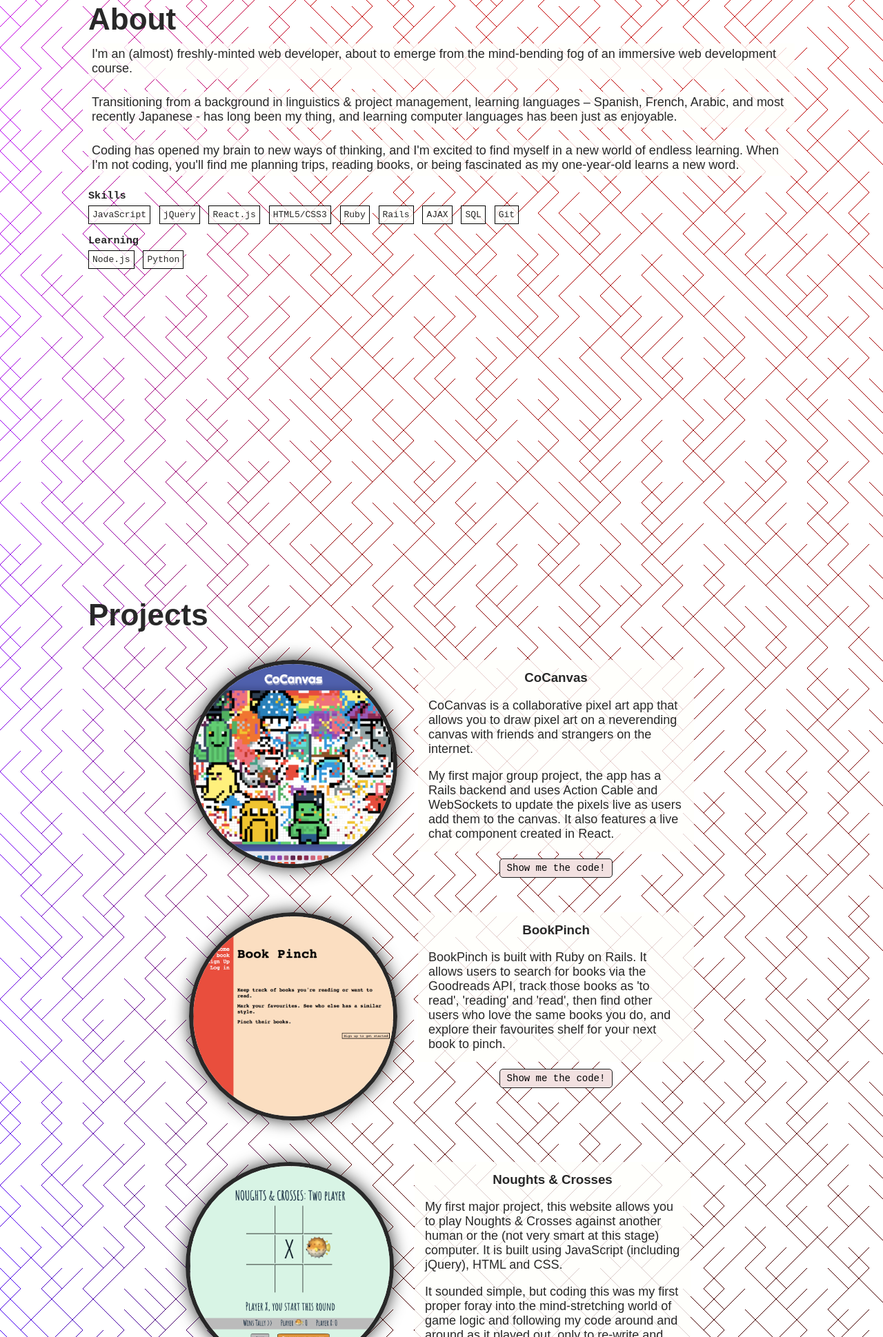
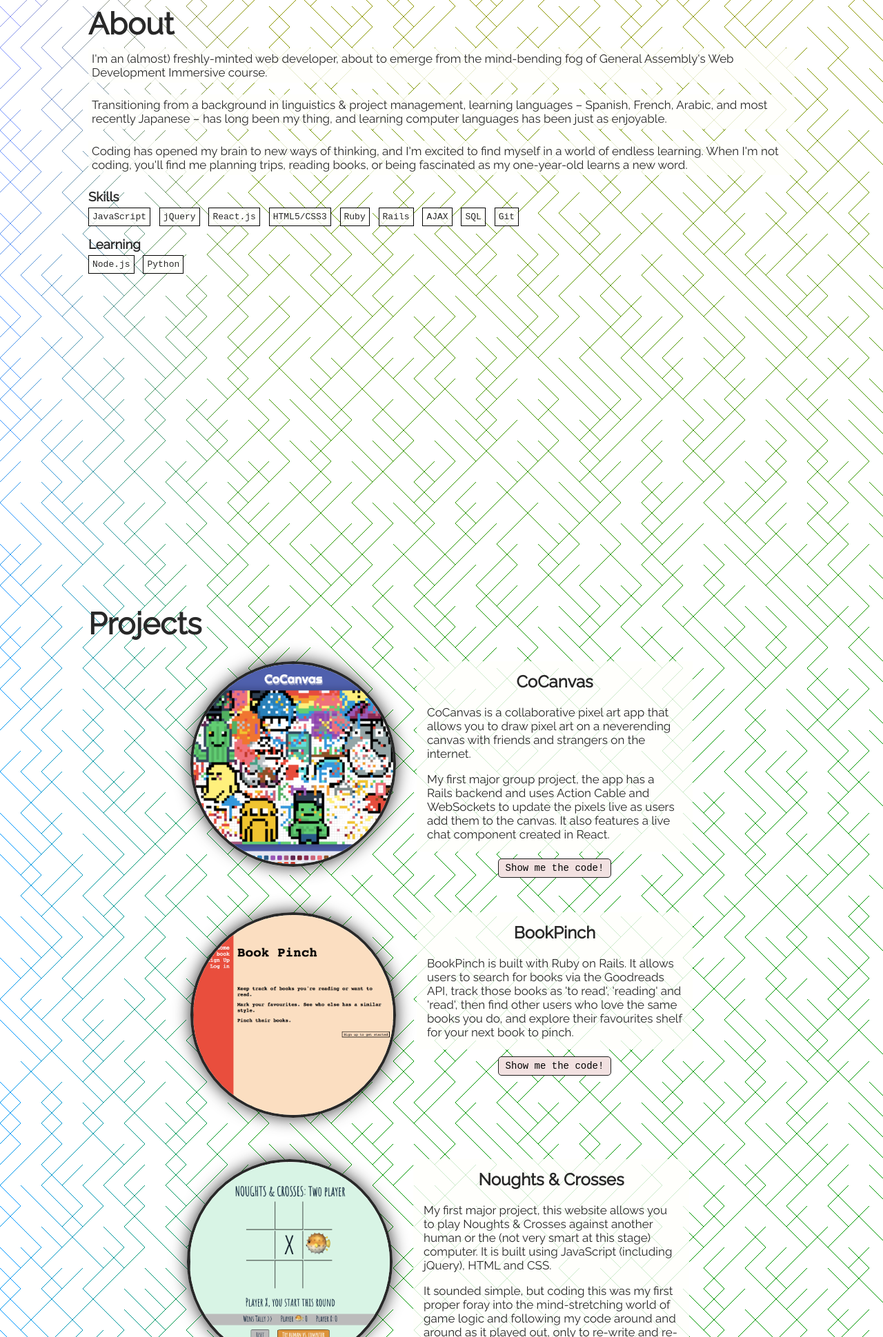
Before and after one commit to katshaze/katshaze.github.io, a plain HTML site: page index.html in a window 1280 px wide. Shown: the part 861-2800 px from the top of the page at 69% size. Drawn offline with Linux system fonts and the light colour scheme.

Commit message:
more responsiveness. fonts

```diff
--- a/css/style.css
+++ b/css/style.css
@@ -1,14 +1,16 @@
+/* IMPORTED FONTS */
+/* font-family: 'Raleway', sans-serif;
+font-family: 'IBM Plex Sans', sans-serif;
+font-family: 'Open Sans', sans-serif; */
+
 /* MAJOR ELEMENTS */
-/* * {
-  box-sizing: border-box;
-} */
 
 html {
 
 }
 
 body {
-  font-family: sans-serif;
+  font-family: 'Raleway', sans-serif;
   margin: 0;
   padding: 0;
 }
@@ -50,11 +52,15 @@ a {
 }
 
 a:hover {
-  color: rgba(120, 100, 100, 1);
+
+}
+
+h1, h2, h3, nav a {
+  font-family: 'Raleway', sans-serif;
 }
 
 p {
-  font-size: 18px;
+  font-size: 17px;
 }
 
 /* CANVAS STYLING */
@@ -89,6 +95,7 @@ nav #home-nav {
 
 nav a:hover {
   text-decoration: underline;
+  color: rgba(120, 100, 100, 1);
 }
 
 /* SPACER */
@@ -115,11 +122,13 @@ h1.hello {
   font-size: 60px;
   text-transform: uppercase;
   margin-bottom: 10px;
+  font-family: 'Raleway', sans-serif;
 }
 
 h1 {
   font-size: 44px;
   margin-top: 0;
+  font-family: 'Raleway', sans-serif;
 }
 
 .intro h2 {
@@ -146,7 +155,7 @@ h1 {
 /* ABOUT */
 .about {
   min-height: 100vh;
-  margin-top: 64px;
+  margin-top: 70px;
 }
 
 .about h1 {
@@ -202,7 +211,7 @@ p.one {
 
 /* PROJECTS */
 .projects {
-  margin: 64px auto 0 auto;
+  margin: 70px auto 0 auto;
 }
 
 .projects h1 {
@@ -217,10 +226,14 @@ p.one {
   margin: 40px 0 0 0;
 }
 
+.project.co-canvas {
+  margin-top: 20px !important;
+}
+
 figure {
   width: 290px;
   height: 290px;
-  border: 6px solid rgba(40, 40, 40, 1);
+  border: 4px solid rgba(40, 40, 40, 1);
   position: relative;
   box-shadow: 0 0 25px rgba(0,0,0,0.8);
   margin: 0;
@@ -259,6 +272,10 @@ figcaption:hover {
   opacity: .6;
 }
 
+figcaption a:hover {
+  font-size: 23px;
+}
+
 .circle, .circle img, .circle figcaption {
   border-radius: 50%;
 }
@@ -272,7 +289,7 @@ figcaption:hover {
   width: 310px;
 }
 
-.description h3 {
+.description h2 {
   margin-top: 0;
   text-align: center;
 }
@@ -319,7 +336,7 @@ footer a {
     width: 400px;
   }
 }
-@media (min-width: 650px) {
+@media (min-width: 630px) {
   nav {
     justify-content: flex-start;
   }
@@ -337,7 +354,6 @@ footer a {
   }
   .project {
     flex-direction: row;
-    /* justify-content: space-evenly; */
     align-items: flex-start;
   }
   .description {
--- a/index.html
+++ b/index.html
@@ -7,6 +7,9 @@
   <title>Katrina Hayes</title>
   <link rel="stylesheet" href="css/normalize.css">
   <link rel="stylesheet" href="css/style.css">
+  <style>
+  @import url('https://fonts.googleapis.com/css?family=IBM+Plex+Sans|Open+Sans|Raleway');
+  </style>
   <link rel="stylesheet" href="https://use.fontawesome.com/releases/v5.0.10/css/all.css" integrity="sha384-+d0P83n9kaQMCwj8F4RJB66tzIwOKmrdb46+porD/OvrJ+37WqIM7UoBtwHO6Nlg" crossorigin="anonymous">
   <script type="text/javascript" src="js/jquery.js"></script>
   <script src="js/animations.js"></script>
@@ -29,7 +32,7 @@
             <a class="fab fa-github" href="https://www.github.com/katshaze" target="_blank"></a>
             <a class="fab fa-linkedin" href="https://www.linkedin.com/in/katrina-hayes/" target="_blank"></a>
             <a class="fab fa-twitter-square" href="https://twitter.com/katshaze" target="_blank"></a>
-            <a class="fas fa-file-alt" href="../assets/KatrinaHayes_Resume_2018.pdf" target="_blank"></a>
+            <a class="fas fa-file-alt" href="assets/KatrinaHayes_Resume_2018.pdf" target="_blank"></a>
           </div>
         </div>
       </div>
@@ -39,9 +42,9 @@
       <div class="about">
         <h1 id="about-heading">About</h1>
         <div class="about-info">
-          <p class="one">I'm an (almost) freshly-minted web developer, about to emerge from the mind-bending fog of an immersive web development course.</p>
-          <p>Transitioning from a background in linguistics & project management, learning languages – Spanish, French, Arabic, and most recently Japanese - has long been my thing, and learning computer languages has been just as enjoyable.</p>
-          <p>Coding has opened my brain to new ways of thinking, and I'm excited to find myself in a new world of endless learning. When I'm not coding, you'll find me planning trips, reading books, or being fascinated as my one-year-old learns a new word.</p>
+          <p class="one">I'm an (almost) freshly-minted web developer, about to emerge from the mind-bending fog of General Assembly's Web Development Immersive course.</p>
+          <p>Transitioning from a background in linguistics & project management, learning languages – Spanish, French, Arabic, and most recently Japanese – has long been my thing, and learning computer languages has been just as enjoyable.</p>
+          <p>Coding has opened my brain to new ways of thinking, and I'm excited to find myself in a world of endless learning. When I'm not coding, you'll find me planning trips, reading books, or being fascinated as my one-year-old learns a new word.</p>
         </div>
         <div class="skills">
           <div class="skills-head">
@@ -74,12 +77,12 @@
         <h1 id="projects-heading">Projects</h1>
         <div class="project co-canvas">
           <figure class="circle">
-            <img src="../images/cocanvas.png" alt="CoCanvas">
+            <img src="images/cocanvas.png" alt="CoCanvas">
             <figcaption><a href="https://co-canvas.herokuapp.com" target="_blank">View the site/make art</a></figcaption>
           </figure>
           <div class="description">
             <div class="desc-text">
-              <h3>CoCanvas</h3>
+              <h2>CoCanvas</h2>
               <p>CoCanvas is a collaborative pixel art app that allows you to draw pixel art on a neverending canvas with friends and strangers on the internet.</p>
               <p>My first major group project, the app has a Rails backend and uses Action Cable and WebSockets to update the pixels live as users add them to the canvas. It also features a live chat component created in React.</p>
             </div>
@@ -90,12 +93,12 @@
         </div>
         <div class="project bookpinch">
           <figure class="circle">
-            <img src="../images/bookpinch.png" alt="BookPinch">
+            <img src="images/bookpinch.png" alt="BookPinch">
             <figcaption><a href="https://bookpinch.herokuapp.com">View site/pinch books</a></figcaption>
           </figure>
           <div class="description">
             <div class="desc-text">
-              <h3>BookPinch</h3>
+              <h2>BookPinch</h2>
               <p>BookPinch is built with Ruby on Rails. It allows users to search for books via the Goodreads API, track those books as 'to read', 'reading' and 'read', then find other users who love the same books you do, and explore their favourites shelf for your next book to pinch.</p>
             </div>
             <div class="desc-button">
@@ -105,12 +108,12 @@
         </div>
         <div class="project noughts-crosses">
           <figure class="circle">
-            <img src="../images/noughts&crosses.png" alt="Noughts&Crosses">
+            <img src="images/noughts&crosses.png" alt="Noughts&Crosses">
             <figcaption><a href="https://github.com/katshaze/project0" target="_blank">Play a game</a></figcaption>
           </figure>
           <div class="description">
             <div class="desc-text">
-              <h3>Noughts & Crosses</h3>
+              <h2>Noughts & Crosses</h2>
               <p>My first major project, this website allows you to play Noughts & Crosses against another human or the (not very smart at this stage) computer. It is built using JavaScript (including jQuery), HTML and CSS.</p>
               <p>It sounded simple, but coding this was my first proper foray into the mind-stretching world of game logic and following my code around and around as it played out, only to re-write and re-follow it until finally it (more or less) acted how I was hoping. I won't soon forget that sweet feeling.</p>
             </div>
--- a/js/animations.js
+++ b/js/animations.js
@@ -15,14 +15,14 @@ $(document).ready(function() {
   $('#about-nav').on('click', function(e) {
     e.preventDefault();
     $('html, body').animate({
-        scrollTop: $("#about-heading").offset().top - 60
+        scrollTop: $("#about-heading").offset().top - 70
     }, 1000);
   });
 
   $('#projects-nav').on('click', function(e) {
     e.preventDefault();
     $('html, body').animate({
-        scrollTop: $("#projects-heading").offset().top - 60
+        scrollTop: $("#projects-heading").offset().top - 70
     }, 1000);
   });
 });
--- a/js/canvas.js
+++ b/js/canvas.js
@@ -57,9 +57,7 @@ $(document).ready(function() {
         const yOffset = y * tileSize;
 
         ctx.beginPath();
-        ctx.strokeStyle = `rgb(
-                      ${Math.floor(255 - (y * 4))}, 150,
-                      ${Math.floor(255 - (x * 20))})`;
+        ctx.strokeStyle = `rgb(${Math.floor(255 - ((y + 1) * 2))}, 0, ${Math.floor(255 - ((x + 1) * 15))})`;
         if (leftToRight) {
           // draw  left to right line = \
           ctx.moveTo(xOffset, yOffset);
@@ -85,9 +83,7 @@ $(document).ready(function() {
         const yOffset = y * tileSize;
 
         ctx.beginPath();
-        ctx.strokeStyle = `rgb(
-                      ${Math.floor(255 - ((y + 1) * 2))}, 0,
-                      ${Math.floor(255 - ((x + 1) * 15))})`;
+        ctx.strokeStyle = `rgb(${Math.floor(255 - (y * 4))}, 150, ${Math.floor(255 - (x * 20))})`;
         if (leftToRight) {
           // draw  left to right line = \
           ctx.moveTo(xOffset, yOffset);
@@ -113,8 +109,7 @@ $(document).ready(function() {
         const yOffset = y * tileSize;
 
         ctx.beginPath();
-        ctx.strokeStyle = `rgb(${Math.floor(255 - ((x + 1) * 5))},
-        ${Math.floor(255 - ((y + 1) * 5))}, 0)`;
+        ctx.strokeStyle = `rgb(${Math.floor(255 - ((x + 1) * 5))}, ${Math.floor(255 - ((y + 1) * 5))}, 0)`;
         if (vertical) {
           // draw vertical line = |
           ctx.moveTo(xOffset, yOffset);
```
